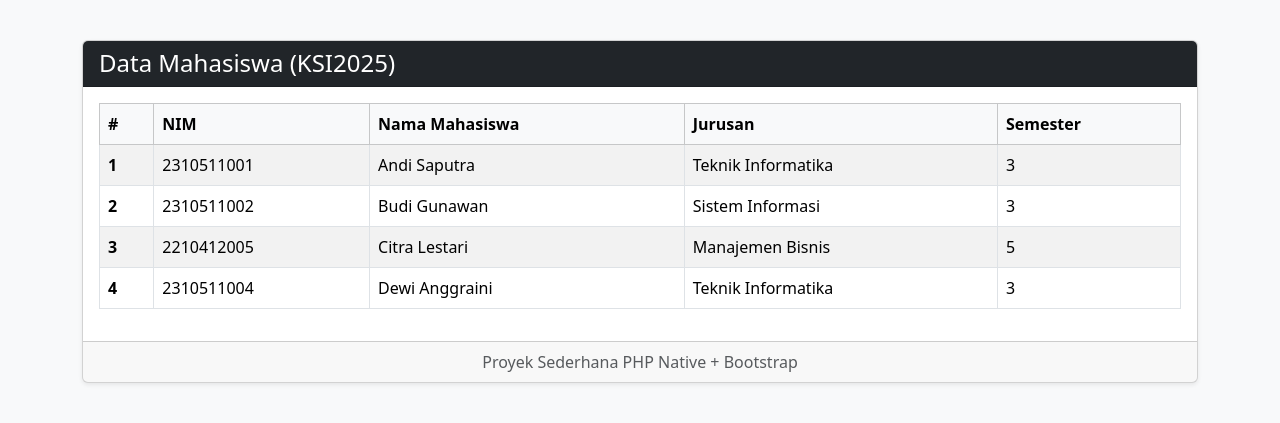
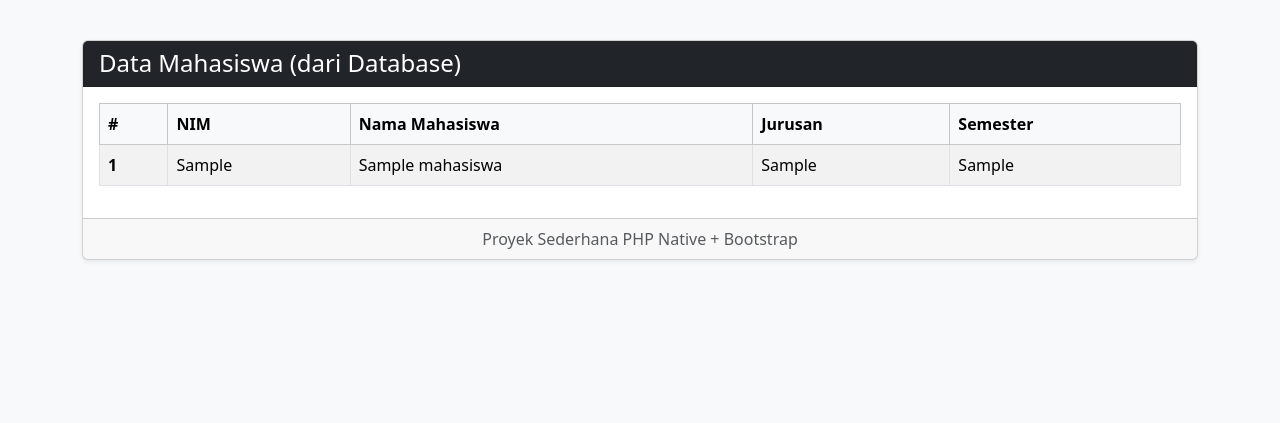
Before and after one commit to naufalraihanif/KSI2025, a PHP site: page / in a window 1280 px wide. Shown: the top 423 px of the page. Run offline with PHP 8.4, Linux system fonts and the light colour scheme; tables that the repository leaves empty or names only in its code hold one stand-in row (values such as "Sample post").

```diff
--- a/index.php
+++ b/index.php
@@ -1,45 +1,12 @@
 <?php
-/*
- * ==========================================================
- * DATA MAHASISWA (Contoh Sederhana)
- * ==========================================================
- *
- * Dalam aplikasi nyata, data ini biasanya diambil dari database
- * (misalnya MySQL) menggunakan query SELECT.
- *
- * $koneksi = mysqli_connect("localhost", "root", "", "db_kampus");
- * $query = mysqli_query($koneksi, "SELECT * FROM mahasiswa");
- * $mahasiswa = mysqli_fetch_all($query, MYSQLI_ASSOC);
- *
- */
+require 'koneksi.php';
+$query_sql = "SELECT nim, nama, jurusan, semester FROM mahasiswa";
+$hasil = mysqli_query($koneksi, $query_sql);
 
-// Untuk contoh ini, kita gunakan data array PHP sederhana (data dummy)
-$mahasiswa = [
-    [
-        "nim" => "2310511001",
-        "nama" => "Andi Saputra",
-        "jurusan" => "Teknik Informatika",
-        "semester" => 3
-    ],
-    [
-        "nim" => "2310511002",
-        "nama" => "Budi Gunawan",
-        "jurusan" => "Sistem Informasi",
-        "semester" => 3
-    ],
-    [
-        "nim" => "2210412005",
-        "nama" => "Citra Lestari",
-        "jurusan" => "Manajemen Bisnis",
-        "semester" => 5
-    ],
-    [
-        "nim" => "2310511004",
-        "nama" => "Dewi Anggraini",
-        "jurusan" => "Teknik Informatika",
-        "semester" => 3
-    ]
-];
+$mahasiswa = mysqli_fetch_all($hasil, MYSQLI_ASSOC);
+
+mysqli_close($koneksi);
+
 ?>
 
 <!DOCTYPE html>
@@ -48,17 +15,10 @@ $mahasiswa = [
     <meta charset="UTF-8">
     <meta name="viewport" content="width=device-width, initial-scale=1.0">
     <title>Data Mahasiswa - KSI2025</title>
-
-    <link href="https://cdn.jsdelivr.net/npm/bootstrap@5.3.3/dist/css/bootstrap.min.css" rel="stylesheet" integrity="sha384-QWTKZyjpPEjISv5WaRU9OFeRpok6YctnYmDr5pNlyT2bRjXh0JMhjY6hW+ALEwIH" crossorigin="anonymous">
-
+    <link href="https://cdn.jsdelivr.net/npm/bootstrap@5.3.3/dist/css/bootstrap.min.css" rel="stylesheet">
     <style>
-        /* Sedikit style tambahan */
-        body {
-            background-color: #f8f9fa;
-        }
-        .container {
-            padding-top: 40px;
-        }
+        body { background-color: #f8f9fa; }
+        .container { padding-top: 40px; }
     </style>
 </head>
 <body>
@@ -66,7 +26,7 @@ $mahasiswa = [
     <div class="container">
         <div class="card shadow-sm">
             <div class="card-header bg-dark text-white">
-                <h1 class="h4 mb-0">Data Mahasiswa (KSI2025)</h1>
+                <h1 class="h4 mb-0">Data Mahasiswa (dari Database)</h1>
             </div>
             <div class="card-body">
                 <div class="table-responsive">
@@ -107,6 +67,6 @@ $mahasiswa = [
         </div>
     </div>
 
-    <script src="https://cdn.jsdelivr.net/npm/bootstrap@5.3.3/dist/js/bootstrap.bundle.min.js" integrity="sha384-YvpcrYf0tY3lHB60NNkmXc5s9fDVZLESaAA55NDzOxhy9GkcIdslK1eN7N6jIeHz" crossorigin="anonymous"></script>
+    <script src="https://cdn.jsdelivr.net/npm/bootstrap@5.3.3/dist/js/bootstrap.bundle.min.js"></script>
 </body>
 </html>
--- /dev/null
+++ b/koneksi.php
@@ -0,0 +1,13 @@
+<?php
+
+$DB_HOST = "localhost";
+$DB_USER = "root";
+$DB_PASS = "";
+$DB_NAME = "db_ksi2025";
+
+$koneksi = mysqli_connect($DB_HOST, $DB_USER, $DB_PASS, $DB_NAME);
+
+if (!$koneksi) {
+    die("KONEKSI GAGAL: " . mysqli_connect_error());
+}
+?>
```
